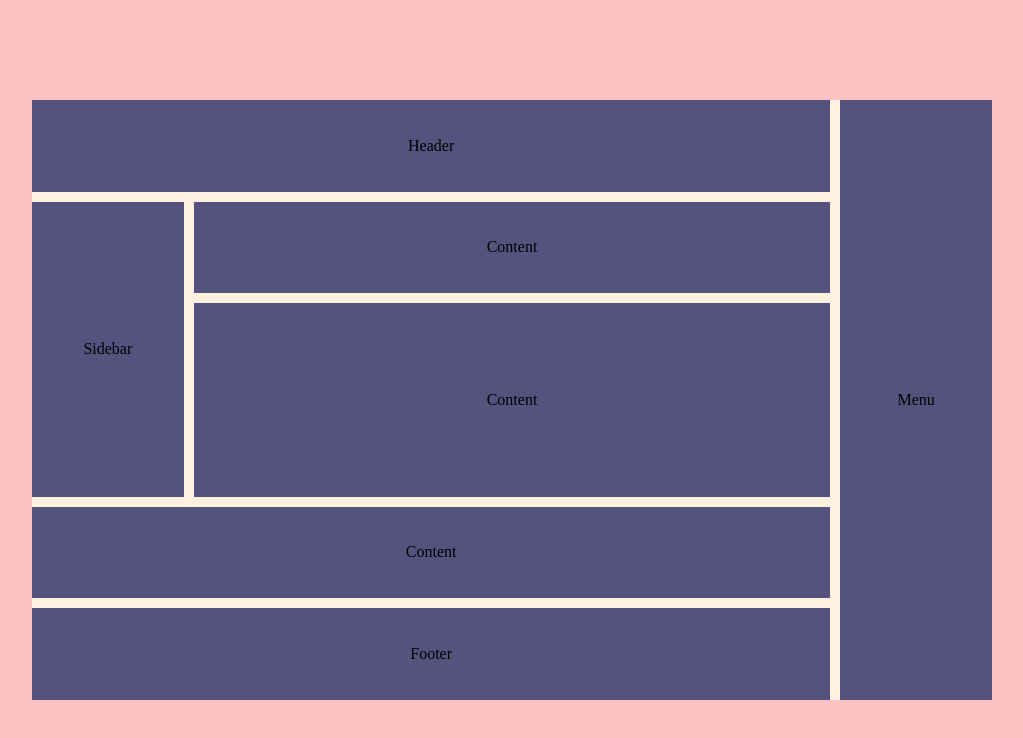
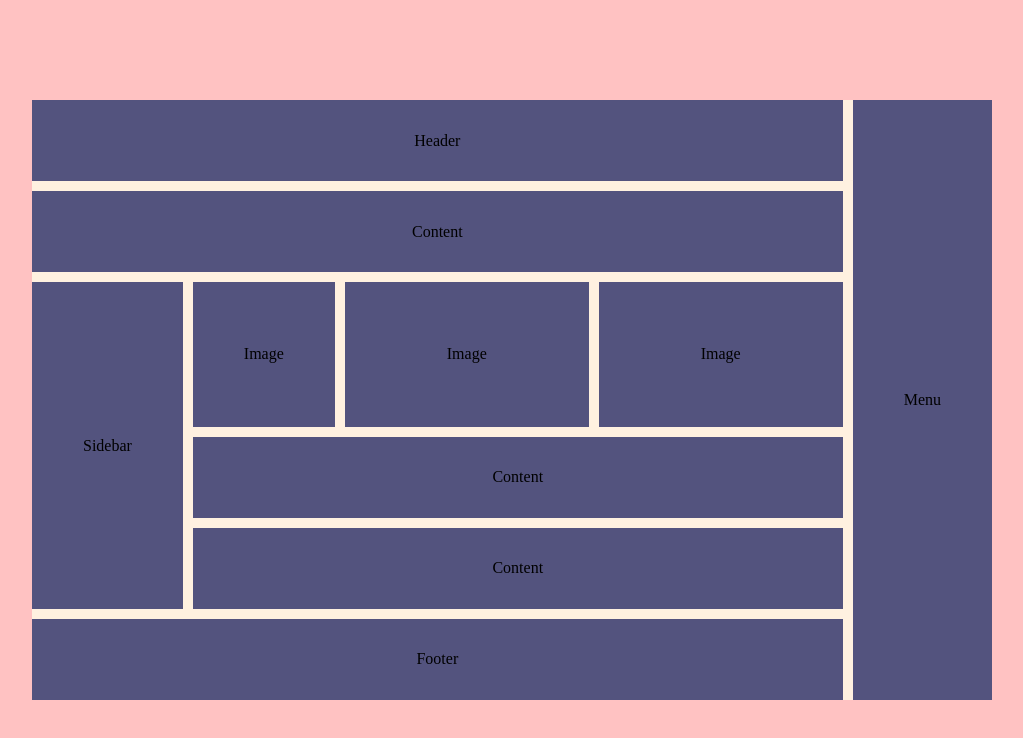
Before and after one commit to fluffykelpie/CSS-positioning, a plain HTML site: page index.html in a window 1280 px wide. Shown: the whole page, without its empty margins (128-1151 px from the left). Drawn offline with Linux system fonts and the light colour scheme.

Commit message:
setting positioning

```diff
--- a/index.html
+++ b/index.html
@@ -16,7 +16,9 @@
             <div class="box">Sidebar</div>
             <div class="box">Content</div>
             <div class="box">Footer</div>
-
+            <div class="box">Image</div>
+            <div class="box">Image</div>
+            <div class="box">Image</div>
         </div>
     </main>
 </body>
--- a/sass/main.scss
+++ b/sass/main.scss
@@ -13,15 +13,16 @@ main {
     background-color: rgb(255, 241, 224);
     display: grid;
     grid-gap: 10px;
-    grid-template-columns: repeat(6, 1fr);
-    grid-template-rows: repeat(6, 1fr);
+    grid-template-columns: repeat(auto-fit, 1fr);
+    grid-template-rows: repeat(auto, 1fr);
     grid-template-areas:
-    "a a a a a b"
-    "e c c c c b"
-    "e d d d d b"
-    "e d d d d b"
-    "f f f f f b"
-    "g g g g g b";
+    "a a a a a a b"
+    "c c c c c c b"
+    "e h i i j j b"
+    "e h i i j j b"
+    "e d d d d d b"
+    "e f f f f f b"
+    "g g g g g g b";
 }
 
 .box {
@@ -58,3 +59,15 @@ main {
 .box:nth-child(7){
     grid-area: g;
 }
+
+.box:nth-child(8){
+    grid-area: h;
+}
+
+.box:nth-child(9){
+    grid-area: i;
+}
+
+.box:nth-child(10){
+    grid-area: j;
+}
```
Also changed, not shown: style.css, 1 other file.
